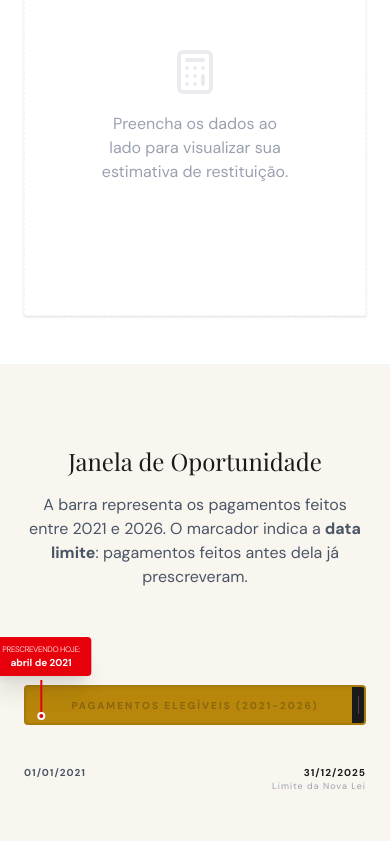
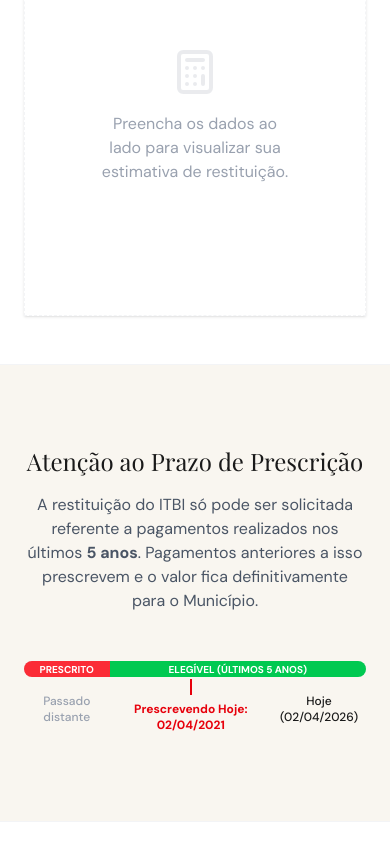
Before and after one commit to matheus-goncalvesf/sumare-calculadora-itbi, a React (Vite) app: page / in a window 390 px wide. Shown: the part 1156-1997 px from the top of the page. Built offline with nearby package versions, Linux system fonts and the light colour scheme; a web font is replaced by a local one.

Commit message:
Adaptação completa para Sumaré e atualização de metadados

```diff
--- a/index.html
+++ b/index.html
@@ -3,7 +3,7 @@
   <head>
     <meta charset="UTF-8" />
     <meta name="viewport" content="width=device-width, initial-scale=1.0" />
-    <title>JSC Calculadora ITBI</title>
+    <title>Sumaré - calculadora de ITBI</title>
   </head>
   <body>
     <div id="root"></div>
--- a/metadata.json
+++ b/metadata.json
@@ -1,5 +1,5 @@
 {
-  "name": "JSC Calculadora ITBI",
-  "description": "Calculadora e guia jurídico sobre a restituição de ITBI pago a maior em São José dos Campos.",
+  "title": "Sumaré - calculadora de ITBI",
+  "description": "Calculadora e guia jurídico sobre a restituição de ITBI pago a maior em Sumaré-SP.",
   "requestFramePermissions": []
 }
--- a/src/App.tsx
+++ b/src/App.tsx
@@ -16,7 +16,7 @@ import {
 } from 'lucide-react';
 
 // --- Types ---
-type TransactionType = 'standard' | 'sfh_financed' | 'first_property';
+type TransactionType = 'standard' | 'sfh_financed';
 
 interface CalculationResult {
   itbiCobrado: number;
@@ -29,7 +29,6 @@ interface CalculationResult {
   dataLimite: string;
   pgvEstimado: number;
   baseUtilizada: 'escritura' | 'pgv' | 'menor';
-  isNovaLei?: boolean;
 }
 
 export default function App() {
@@ -77,24 +76,14 @@ export default function App() {
 
   // --- Constants ---
   const HOJE = new Date();
-  const SELIC_PROXY = 0.006; // 0.6% ao mês
+  const SELIC_PROXY = 0.01; // 1% ao mês estimado
 
   // --- Deadline Logic ---
   const windowPrescription = useMemo(() => {
-    // A janela de pagamentos elegíveis (5 anos antes da nova lei)
-    const START_WINDOW = new Date(2021, 0, 1); // 01/01/2021
-    const END_WINDOW = new Date(2025, 11, 31); // 31/12/2025
-
     // A data que está prescrevendo exatamente hoje (5 anos atrás)
     const prescriptionLine = new Date(HOJE.getFullYear() - 5, HOJE.getMonth(), HOJE.getDate());
 
-    const totalDuration = END_WINDOW.getTime() - START_WINDOW.getTime();
-    const elapsed = prescriptionLine.getTime() - START_WINDOW.getTime();
-
-    // Posição do marcador sobre a janela 2021-2026
-    const prescribedPercentage = Math.min(100, Math.max(0, (elapsed / totalDuration) * 100));
-
-    return { prescribedPercentage, prescriptionLine };
+    return { prescriptionLine };
   }, []);
 
   // --- Calculator Logic ---
@@ -119,30 +108,10 @@ export default function App() {
     // Simulate a small delay for better UX feedback
     setTimeout(() => {
       const pgDate = new Date(dataPagamento);
-      const dataCorteNovaLei = new Date(2025, 11, 31); // 31/12/2025
 
-      // Se o pagamento foi após a entrada em vigor da nova lei
-      if (pgDate > dataCorteNovaLei) {
-        setResult({
-          itbiCobrado: Number(valorItbiPago),
-          itbiCorreto: Number(valorItbiPago),
-          diferenca: 0,
-          valorCorrigido: 0,
-          statusPrazo: "🟢 Pagamento realizado sob a nova LC 696/2025",
-          statusColor: "text-green-600",
-          diasRestantes: 1825, // 5 anos
-          dataLimite: new Date(pgDate.getFullYear() + 5, pgDate.getMonth(), pgDate.getDate()).toLocaleDateString('pt-BR'),
-          pgvEstimado: Number(valorEscritura),
-          baseUtilizada: 'escritura',
-          isNovaLei: true
-        });
-        setIsCalculating(false);
-        return;
-      }
-
-      // Alíquotas e Isenções (LC 383/09)
-      const aliquotaPadrao = 0.02;
-      const aliquotaIsenta = 0.005; // 2% * 25% = 0.5% (isenção de 75%)
+      // Alíquotas e Isenções Sumaré
+      const aliquotaPadrao = 0.02; // 2%
+      const aliquotaSFH = 0.01; // 1% sobre parte financiada
 
       let itbiCorreto = 0;
 
@@ -150,10 +119,7 @@ export default function App() {
       if (tipoTransacao === 'sfh_financed') {
         const baseFinanciadaCorreta = vFinanciado;
         const baseEntradaCorreta = vEscritura - vFinanciado;
-        itbiCorreto = (baseFinanciadaCorreta * aliquotaIsenta) + (baseEntradaCorreta * aliquotaPadrao);
-      } else if (tipoTransacao === 'first_property') {
-        const teto = 50000;
-        itbiCorreto = vEscritura <= teto ? vEscritura * aliquotaIsenta : vEscritura * aliquotaPadrao;
+        itbiCorreto = (baseFinanciadaCorreta * aliquotaSFH) + (baseEntradaCorreta * aliquotaPadrao);
       } else {
         itbiCorreto = vEscritura * aliquotaPadrao;
       }
@@ -165,13 +131,12 @@ export default function App() {
       if (vItbiPago > itbiCorreto + 0.1) {
         baseUtilizada = 'pgv';
         if (tipoTransacao === 'sfh_financed') {
-          const proporcaoFinanciada = vFinanciado / vEscritura;
-          const aliquotaMedia = (proporcaoFinanciada * aliquotaIsenta) + ((1 - proporcaoFinanciada) * aliquotaPadrao);
-          pgvEstimado = vItbiPago / aliquotaMedia;
-        } else if (tipoTransacao === 'first_property') {
-          const teto = 50000;
-          const aliquotaEfetiva = vEscritura <= teto ? aliquotaIsenta : aliquotaPadrao;
-          pgvEstimado = vItbiPago / aliquotaEfetiva;
+          // A prefeitura acata o valor fixo financiado (que vem do contrato do banco) e
+          // joga todo o aumento da Pauta de Valores para a parcela restante (alíquota padrao 2%).
+          const itbiFinanciado = vFinanciado * aliquotaSFH;
+          const itbiSobrandoParaEntrada = vItbiPago - itbiFinanciado;
+          const baseSobrandoEstimada = itbiSobrandoParaEntrada / aliquotaPadrao;
+          pgvEstimado = vFinanciado + baseSobrandoEstimada;
         } else {
           pgvEstimado = vItbiPago / aliquotaPadrao;
         }
@@ -195,18 +160,22 @@ export default function App() {
         statusPrazo = "⚠️ Prazo encerrado — este pagamento já prescreveu";
         statusColor = "text-red-600";
       } else if (diasRestantes <= 180) {
-        statusPrazo = `🔴 Urgente — restam ${diasRestantes} dias para agir`;
+        statusPrazo = `🔴 Urgente — prazo de prescrição próximo`;
         statusColor = "text-red-500 font-bold";
       } else if (diasRestantes <= 365) {
-        statusPrazo = `🟡 Atenção — restam menos de 1 ano`;
+        statusPrazo = `🟡 Atenção — menos de 1 ano para o prazo final`;
         statusColor = "text-amber-600";
       } else {
-        statusPrazo = `🟢 Dentro do prazo — ${diasRestantes} dias restantes`;
+        statusPrazo = `🟢 Dentro do prazo para restituição`;
         statusColor = "text-green-600";
       }
 
-      // Correção Selic (Proxy: 0.6% ao mês)
-      const diffMeses = (HOJE.getFullYear() - pgDate.getFullYear()) * 12 + (HOJE.getMonth() - pgDate.getMonth());
+      // Correção Selic + Juros Mora (Proxy: 1% ao mês)
+      const dateParts = dataPagamento.split('-');
+      const pgYear = parseInt(dateParts[0], 10);
+      const pgMonth = parseInt(dateParts[1], 10) - 1; // zero indexed
+
+      const diffMeses = (HOJE.getFullYear() - pgYear) * 12 + (HOJE.getMonth() - pgMonth);
       const fator = Math.pow(1 + SELIC_PROXY, Math.max(0, diffMeses));
       const valorCorrigido = Math.max(0, diferenca) * fator;
 
@@ -249,10 +218,10 @@ export default function App() {
               Direito Imobiliário & Tributário
             </span>
             <h1 className="text-4xl md:text-6xl text-brand-graphite leading-tight mb-6">
-              Recupere o ITBI pago a mais em <span className="italic">São José dos Campos</span>.
+              Recupere o ITBI pago a mais em <span className="italic">Sumaré-SP</span>.
             </h1>
             <p className="text-lg text-gray-600 max-w-2xl mx-auto leading-relaxed mb-8">
-              Use nossa calculadora e descubra em segundos se você tem direito à restituição do imposto pago até 31/12/2025.
+              Use nossa calculadora e descubra em segundos se você tem direito à restituição do imposto pago nos últimos 5 anos.
             </p>
           </motion.div>
         </div>
@@ -342,8 +311,7 @@ export default function App() {
                     onChange={(e) => setTipoTransacao(e.target.value as TransactionType)}
                   >
                     <option value="standard">Compra padrão (Alíquota 2%)</option>
-                    <option value="sfh_financed">Financiamento SFH (Art. 9º, II)</option>
-                    <option value="first_property">Único imóvel abaixo do teto (Art. 9º, I)</option>
+                    <option value="sfh_financed">Financiamento SFH (1% sobre o financiado, 2% restante)</option>
                   </select>
                 </div>
 
@@ -353,17 +321,7 @@ export default function App() {
                     animate={{ opacity: 1, height: 'auto' }}
                     className="p-3 bg-blue-50 text-blue-800 text-xs rounded-sm mb-4"
                   >
-                    <p><strong>O que é SFH?</strong> É o Sistema Financeiro de Habitação. Geralmente usado em financiamentos da Caixa (como o <strong>Minha Casa Minha Vida</strong>) ou quando você utiliza o seu <strong>FGTS</strong> na compra. Possui alíquota reduzida de 0,5% sobre o valor financiado.</p>
-                  </motion.div>
-                )}
-
-                {tipoTransacao === 'first_property' && (
-                  <motion.div
-                    initial={{ opacity: 0, height: 0 }}
-                    animate={{ opacity: 1, height: 'auto' }}
-                    className="p-3 bg-blue-50 text-blue-800 text-xs rounded-sm mb-4"
-                  >
-                    <p><strong>Nota:</strong> Isenção de 75% (alíquota efetiva 0,5%) se o valor for até R$ 50.000 (LC 383/09).</p>
+                    <p><strong>O que é SFH?</strong> É o Sistema Financeiro de Habitação. Geralmente usado em financiamentos da Caixa (como o <strong>Minha Casa Minha Vida</strong>) ou quando você utiliza o seu <strong>FGTS</strong> na compra. Possui alíquota reduzida de 1% sobre o valor financiado.</p>
                   </motion.div>
                 )}
 
@@ -396,16 +354,7 @@ export default function App() {
                   >
                     {result.diferenca <= 0 ? (
                       <div className="text-center py-12 px-6">
-                        {result.isNovaLei ? (
-                          <>
-                            <CheckCircle2 className="mx-auto text-green-500 mb-6" size={56} />
-                            <h3 className="text-xl text-brand-graphite mb-4">Nova Lei em Vigor</h3>
-                            <p className="text-gray-600 text-sm leading-relaxed">
-                              Seu pagamento foi realizado após 01/01/2026, sob a vigência da <strong>LC 696/2025</strong>.
-                              Nesta data, a prefeitura já havia adequado a cobrança às decisões do STJ.
-                            </p>
-                          </>
-                        ) : result.baseUtilizada === 'menor' ? (
+                        {result.baseUtilizada === 'menor' ? (
                           <>
                             <AlertCircle className="mx-auto text-amber-500 mb-6" size={56} />
                             <h3 className="text-xl text-brand-graphite mb-4">Pagamento Abaixo do Padrão</h3>
@@ -450,10 +399,16 @@ export default function App() {
                           <div className="flex justify-between text-sm border-b border-gray-100 pb-2">
                             <span className="text-gray-500">Base de cálculo utilizada:</span>
                             <span className={`font-medium ${result.baseUtilizada === 'pgv' ? 'text-red-500' : 'text-green-500'}`}>
-                              {result.baseUtilizada === 'pgv' ? 'PGV (Ilegal)' : 'Valor da Operação'}
+                              {result.baseUtilizada === 'pgv' ? 'Pauta de Valores (Ilegal)' : 'Valor da Operação'}
                             </span>
                           </div>
-                          <div className="flex justify-between items-center pt-2">
+                          {result.baseUtilizada === 'pgv' && (
+                            <div className="flex justify-between text-sm border-b border-gray-100 pb-2 bg-red-50 p-2 rounded -mx-2 px-2 mt-2">
+                              <span className="text-red-700 font-medium">↳ Base cobrada estimada da Prefeitura:</span>
+                              <span className="font-bold text-red-700">{formatCurrency(result.pgvEstimado)}</span>
+                            </div>
+                          )}
+                          <div className="flex justify-between items-center pt-4">
                             <span className="text-brand-graphite font-bold">Valor a restituir:</span>
                             <span className="text-xl font-bold text-brand-amber">{formatCurrency(result.diferenca)}</span>
                           </div>
@@ -476,7 +431,7 @@ export default function App() {
                           </div>
 
                           <a
-                            href={`https://wa.me/5519993598714?text=Ol%C3%A1%2C%20Matheus.%20Acabei%20de%20usar%20sua%20calculadora%20de%20ITBI%20de%20S%C3%A3o%20Jos%C3%A9%20dos%20Campos%20e%20encontrei%20uma%20estimativa%20de%20restitui%C3%A7%C3%A3o%20de%20${formatCurrency(result.valorCorrigido)}.%20Gostaria%20de%20saber%20como%20proceder.`}
+                            href={`https://wa.me/5519993598714?text=Ol%C3%A1%2C%20Matheus.%20Acabei%20de%20usar%20sua%20calculadora%20de%20ITBI%20de%20Sumar%C3%A9%20e%20encontrei%20uma%20estimativa%20de%20restitui%C3%A7%C3%A3o%20de%20${formatCurrency(result.valorCorrigido)}.%20Gostaria%20de%20saber%20como%20proceder.`}
                             target="_blank"
                             rel="noopener noreferrer"
                             className="w-full bg-[#25D366] text-white flex justify-center items-center gap-3 py-4 rounded-sm font-bold hover:bg-[#128C7E] transition-colors shadow-lg"
@@ -511,58 +466,29 @@ export default function App() {
       {/* --- Section 2: Visual Deadline --- */}
       <section className="py-20 px-6 bg-brand-cream border-y border-gray-100">
         <div className="max-w-4xl mx-auto text-center">
-          <h3 className="font-serif text-2xl text-brand-graphite mb-4">Janela de Oportunidade</h3>
+          <h3 className="font-serif text-2xl text-brand-graphite mb-4">Atenção ao Prazo de Prescrição</h3>
           <p className="text-gray-600 mb-12 max-w-2xl mx-auto">
-            A barra representa os pagamentos feitos entre 2021 e 2026.
-            O marcador indica a <strong>data limite</strong>: pagamentos feitos antes dela já prescreveram.
+            A restituição do ITBI só pode ser solicitada referente a pagamentos realizados nos últimos <strong>5 anos</strong>. Pagamentos anteriores a isso prescrevem e o valor fica definitivamente para o Município.
           </p>
 
-          <div className="relative pt-12 pb-8">
-            {/* Moving Label & Needle */}
-            <motion.div
-              initial={{ left: 0 }}
-              animate={{ left: `${windowPrescription.prescribedPercentage}%` }}
-              transition={{ duration: 2, ease: "circOut" }}
-              className="absolute top-0 -translate-x-1/2 flex flex-col items-center z-20"
-            >
-              <div className="bg-red-600 text-white text-[10px] font-bold px-3 py-1.5 rounded-sm shadow-xl whitespace-nowrap mb-1 flex flex-col items-center">
-                <span className="opacity-80 font-normal text-[8px] uppercase tracking-tighter">Prescrevendo hoje:</span>
-                {windowPrescription.prescriptionLine.toLocaleDateString('pt-BR', { month: 'long', year: 'numeric' })}
+          <div className="flex flex-col items-center">
+            <div className="w-full max-w-2xl h-4 bg-gray-200 rounded-full flex overflow-hidden shadow-inner mb-4">
+              <div className="bg-red-500 w-1/4 h-full flex justify-center items-center text-[10px] text-white font-bold" title="Mais de 5 anos atrás (Prescrito)">
+                PRESCRITO
               </div>
-              <div className="w-0.5 h-10 bg-red-600 relative">
-                <div className="absolute bottom-0 left-1/2 -translate-x-1/2 w-2 h-2 bg-red-600 rounded-full border-2 border-white" />
-              </div>
-            </motion.div>
-
-            {/* The Bar Container (Solid Amber) */}
-            <div className="relative h-10 bg-brand-amber rounded-sm border-2 border-brand-graphite/10 shadow-inner overflow-hidden">
-              {/* Labels inside the bar */}
-              <div className="absolute inset-0 flex justify-center items-center pointer-events-none">
-                <span className="text-[10px] font-bold text-brand-graphite/30 uppercase tracking-[0.2em]">Pagamentos Elegíveis (2021-2026)</span>
-              </div>
-
-              {/* Wall Indicator (The Stop) */}
-              <div className="absolute top-0 right-0 h-full w-3 bg-brand-graphite flex items-center justify-center" title="Parede: Nova Lei 01/01/2026">
-                <div className="w-[1px] h-1/2 bg-white/20" />
+              <div className="bg-green-500 w-3/4 h-full flex justify-center items-center text-[10px] text-white font-bold" title="Últimos 5 anos (Elegível)">
+                ELEGÍVEL (ÚLTIMOS 5 ANOS)
               </div>
             </div>
-          </div>
 
-          <div className="flex justify-between text-[10px] font-bold text-gray-400 uppercase tracking-widest mt-2">
-            <div className="text-left">
-              <p className="text-gray-600">01/01/2021</p>
+            <div className="w-full max-w-2xl flex justify-between text-xs text-brand-graphite font-medium">
+              <span className="text-gray-400">Passado distante</span>
+              <span className="flex flex-col items-center relative text-red-600 font-bold">
+                <span className="w-0.5 h-4 bg-red-600 relative -top-[14px]"></span>
+                <span className="relative -top-2">Prescrevendo Hoje: {windowPrescription.prescriptionLine.toLocaleDateString('pt-BR')}</span>
+              </span>
+              <span>Hoje ({HOJE.toLocaleDateString('pt-BR')})</span>
             </div>
-            <div className="text-right">
-              <p className="text-brand-graphite">31/12/2025</p>
-              <p className="font-normal normal-case text-[9px]">Limite da Nova Lei</p>
-            </div>
-          </div>
-
-          <div className="mt-12 p-4 bg-white/50 rounded-sm border border-gray-100 inline-block">
-            <p className="text-xs text-gray-500 leading-relaxed">
-              Tudo à <strong>esquerda</strong> do marcador vermelho já foi perdido para a prescrição.
-              Tudo à <strong>direita</strong> ainda pode ser recuperado judicialmente.
-            </p>
           </div>
         </div>
       </section>
@@ -574,14 +500,14 @@ export default function App() {
             <div className="md:col-span-4">
               <div className="sticky top-12 space-y-6">
                 <h2 className="text-3xl text-brand-graphite">Por que você tem esse direito?</h2>
-                <div className="relative">
+                <div className="relative flex flex-col md:items-start items-center">
                   <img
                     src="https://lh3.googleusercontent.com/d/10ohuYlo8Uf3BT3AfaAmgjaVLc6of0Pjo"
                     alt="Matheus Ximendes"
-                    className="w-24 h-24 rounded-full object-cover border-2 border-brand-amber"
+                    className="w-36 h-36 rounded-full object-cover border-4 border-brand-amber shadow-lg"
                     referrerPolicy="no-referrer"
                   />
-                  <div className="mt-4">
+                  <div className="mt-6 md:text-left text-center">
                     <p className="font-serif text-brand-graphite font-bold">Matheus Ximendes</p>
                     <p className="text-brand-amber text-xs font-bold">OAB/SP 542.856</p>
                     <p className="text-gray-500 text-[10px] uppercase tracking-wider mt-1 font-medium">Especialista em Direito Tributário</p>
@@ -591,13 +517,13 @@ export default function App() {
             </div>
             <div className="md:col-span-8 space-y-8 text-gray-700 leading-relaxed">
               <p>
-                Em São José dos Campos, a <strong>LC 383/09</strong> determinava que o ITBI fosse pago sobre o maior valor entre o valor da venda e a Planta Genérica de Valores (PGV).
+                As leis da cidade de Sumaré, através do <strong>Código Tributário Municipal (CTM, em especial o Art. 188)</strong>, estipulam que o ITBI será cobrado com base no Valor Venal ou no valor estipulado pela Pauta de Valores elaborada pela prefeitura, não permitindo que a cobrança seja em valor inferior a esta Pauta em nenhuma hipótese.
               </p>
               <div className="p-6 bg-brand-cream border-l-4 border-brand-amber italic">
-                "O STJ definiu (Tema 1.113) que a base de cálculo deve ser o valor real da operação declarado pelo comprador, e não uma tabela arbitrária da prefeitura."
+                "Essa imposição de base de cálculo mínima viola diretamente o entendimento do STJ (Tema 1.113), que definiu que a base de cálculo deve ser o valor real da operação declarado pelo comprador, e não uma tabela ou pauta arbitrária da prefeitura."
               </div>
               <p>
-                A nova <strong>LC 696/2025</strong> corrigiu esse erro, mas ela só entrou em vigor em 01/01/2026. Isso significa que todos os pagamentos feitos antes dessa data podem ter sido cobrados a mais de forma ilegal.
+                A Prefeitura de Sumaré continua utilizando essa Pauta de Valores. Isso significa que muito provavelmente, se você realizou o pagamento baseado na base estipulada pela prefeitura, você pagou imposto a mais.
               </p>
               <p>
                 <strong>O prazo para recuperar esse dinheiro é de 5 anos.</strong> Se você não entrar com o pedido judicial dentro desse prazo, o direito prescreve e o dinheiro fica definitivamente com o Município.
@@ -621,7 +547,7 @@ export default function App() {
               <span>Contato por e-mail</span>
             </a>
             <a
-              href="https://wa.me/5519993598714?text=Ol%C3%A1%2C%20vim%20de%20sua%20calculadora%20de%20ITBI%20em%20S%C3%A3o%20Jos%C3%A9%20Dos%20Campos.%20Gostaria%20de%20tirar%20algumas%20d%C3%BAvidas."
+              href="https://wa.me/5519993598714?text=Ol%C3%A1%2C%20vim%20de%20sua%20calculadora%20de%20ITBI%20em%20Sumar%C3%A9.%20Gostaria%20de%20tirar%20algumas%20d%C3%BAvidas."
               target="_blank"
               rel="noopener noreferrer"
               className="flex items-center justify-center gap-3 px-8 py-4 border border-white/20 hover:bg-white/10 transition-colors rounded-sm"
@@ -650,7 +576,7 @@ export default function App() {
 
       {/* --- Floating WhatsApp Button --- */}
       <motion.a
-        href="https://wa.me/5519993598714?text=Ol%C3%A1%2C%20vim%20de%20sua%20calculadora%20de%20ITBI%20em%20S%C3%A3o%20Jos%C3%A9%20Dos%20Campos.%20Gostaria%20de%20tirar%20algumas%20d%C3%BAvidas."
+        href="https://wa.me/5519993598714?text=Ol%C3%A1%2C%20vim%20de%20sua%20calculadora%20de%20ITBI%20em%20Sumar%C3%A9.%20Gostaria%20de%20tirar%20algumas%20d%C3%BAvidas."
         target="_blank"
         rel="noopener noreferrer"
         initial={{ opacity: 0, scale: 0.5, y: 20 }}
```
Also changed, not shown: 2 other files (tests, documents, lock files or other folders).
